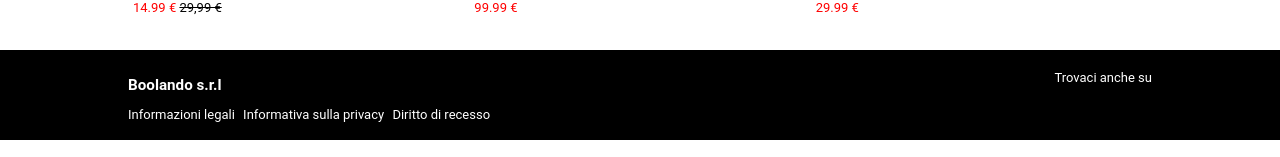
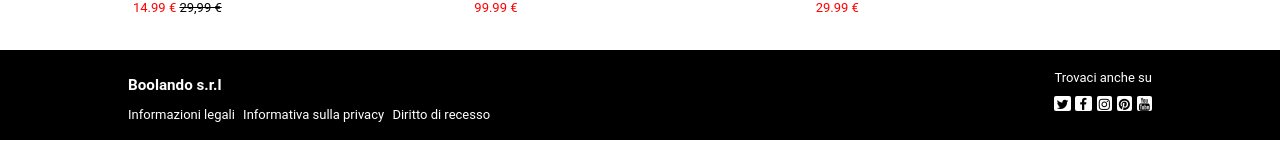
Before and after one commit to RoccoCerro/html-css-boolando, a plain HTML site: page index.html in a window 1280 px wide. Shown: the part 1142-1299 px from the top of the page. Drawn offline with Linux system fonts and the light colour scheme; a web font is replaced by a local one.

Commit message:
ADD icon social

```diff
--- a/css/app.css
+++ b/css/app.css
@@ -24,7 +24,7 @@ a {
 
 menu,
 ul,
-ol {
+ol{
 	list-style: none;
 }
 
@@ -158,6 +158,46 @@ footer .row{
     padding: 20px 0px;
 }
 
+.fa{
+    background: white;
+    color: black;
+    border-radius: 2px;
+}
+
+.col-2 .row{
+    line-height: 40px;
+    /* gap: 0; il gap non funziona*/
+}
+
+.fa-facebook{
+    padding-left: 4px;
+    padding-top: 2px;
+}
+
+.fa-twitter{
+    padding-right: 2px;
+    padding-left: 2px;
+    padding-top: 2px;
+}
+
+.fa-instagram{
+    padding-right: 2px;
+    padding-left: 2px;
+    padding-top: 2px;
+}
+
+.fa-pinterest{
+    padding-right: 2px;
+    padding-left: 2px;
+    padding-top: 2px;
+}
+
+.fa-youtube{
+    padding-right: 2px;
+    padding-left: 2px;
+    padding-top: 2px;
+}
+
 /* HOVER */
 
 .img__hover{
--- a/index.html
+++ b/index.html
@@ -4,6 +4,9 @@
     <meta charset="UTF-8">
     <meta name="viewport" content="width=device-width, initial-scale=1.0">
     <title>Boolando</title>
+
+    <link rel="stylesheet" href="https://cdnjs.cloudflare.com/ajax/libs/font-awesome/4.7.0/css/font-awesome.min.css">
+
     <link rel="preconnect" href="https://fonts.googleapis.com">
     <link rel="preconnect" href="https://fonts.gstatic.com" crossorigin>
     <link href="https://fonts.googleapis.com/css2?family=Kanit:wght@300&family=Protest+Riot&display=swap" rel="stylesheet">
@@ -172,26 +175,24 @@
                         </div>
                     </div>
                     <div class="col-2">
-                        <div class="social">
                         Trovaci anche su
-                            <ul>
+                        <ul class="row social">
                             <li>
-                                    <a href="#"></a>
+                                <a href="#" href="#" class="fa fa-twitter"></a>
                             </li>
                             <li>
-                                    <a href="#"></a>
+                                <a href="#" class="fa fa-facebook"></a>
                             </li>
                             <li>
-                                    <a href="#"></a>
+                                <a href="#" class="fa fa-instagram"></a>
                             </li>
                             <li>
-                                    <a href="#"></a>
+                                <a href="#" class="fa fa-pinterest"></a>
                             </li>
                             <li>
-                                    <a href="#"></a>
+                                <a href="#" class="fa fa-youtube"></a>
                             </li>
                         </ul>
-                        </div>
                     </div>
                 </div>
             </div>
```
Also changed, not shown: img/boolando_hover.png (added), img/images/boolando_hover.png (added), 2 other files. Lines whose indentation alone changed are shown as unchanged.
